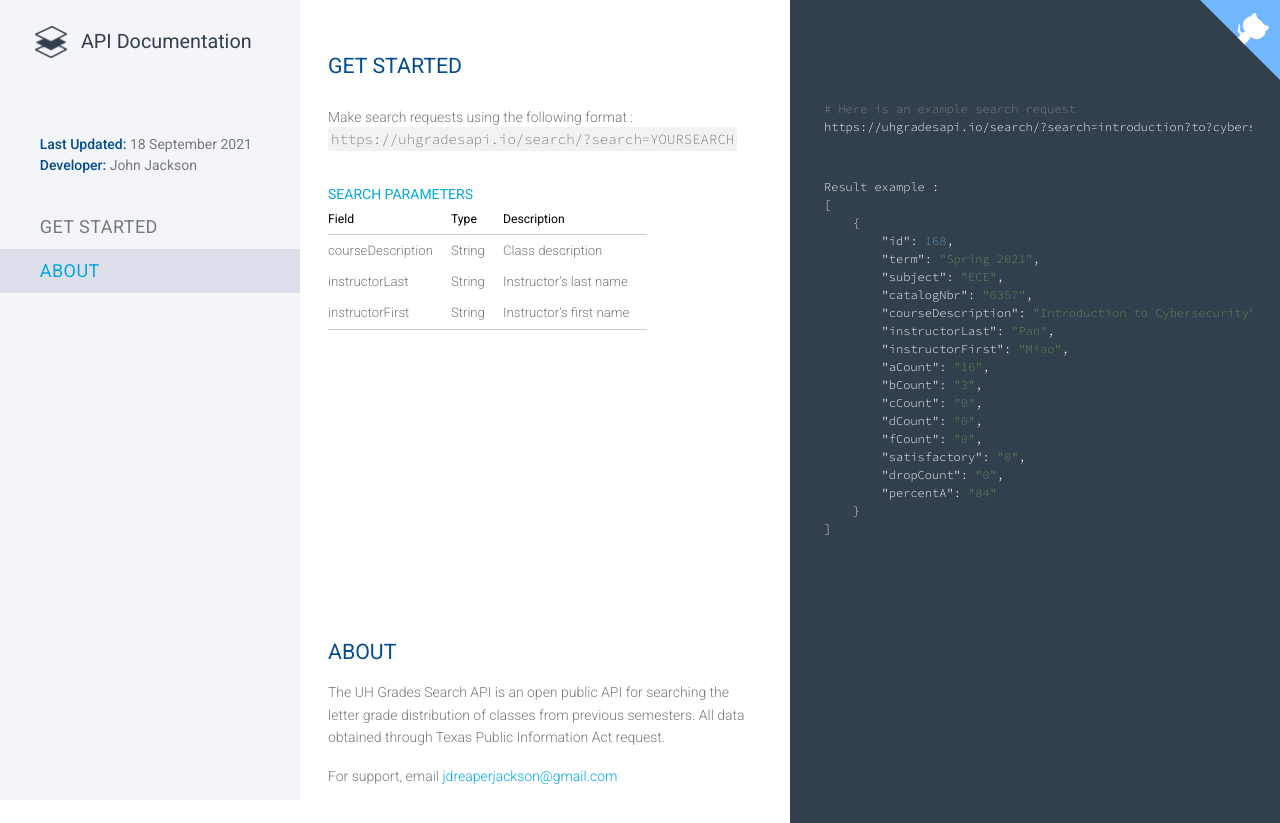
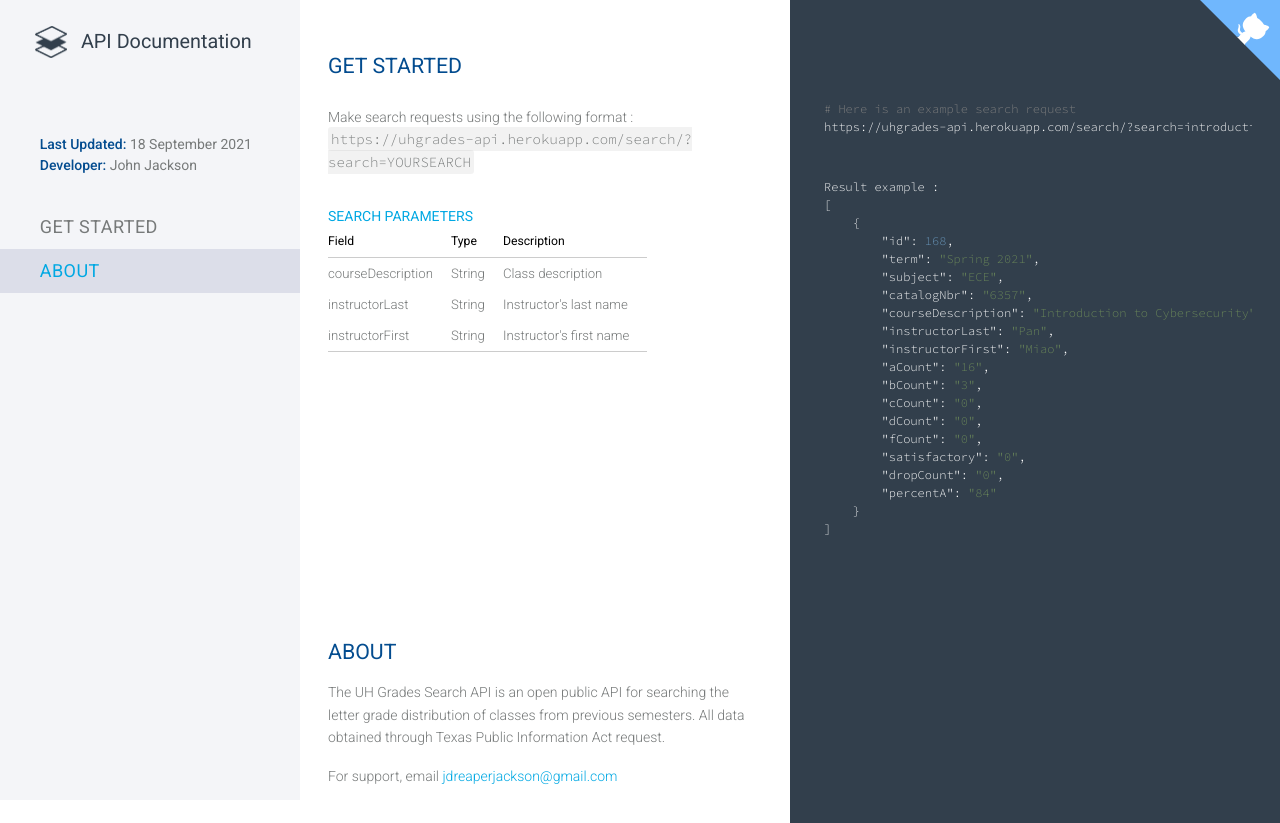
Before and after one commit to jdreaperjackson/uhgrades-api, a Django app: page / in a window 1280 px wide. Run offline with Django 3.2, Linux system fonts and the light colour scheme; some libraries are stand-ins or nearby versions.

Commit message:
url change

```diff
--- a/templates/index.html
+++ b/templates/index.html
@@ -59,7 +59,7 @@
             <h1>Get started</h1>
             <pre><code class="bash">
 # Here is an example search request
-https://uhgradesapi.io/search/?search=introduction?to?cybersecurity
+https://uhgrades-api.herokuapp.com/search/?search=introduction?to?cybersecurity
                 </code></pre>
             <pre><code class="json">
 Result example :
@@ -85,7 +85,7 @@ Result example :
                 </code></pre>
             <p>
                 Make search requests using the following format :<br>
-                <code class="higlighted break-word">https://uhgradesapi.io/search/?search=YOURSEARCH</code>
+                <code class="higlighted break-word">https://uhgrades-api.herokuapp.com/search/?search=YOURSEARCH</code>
             </p>
             <br>
             <h4>SEARCH PARAMETERS</h4>
```
